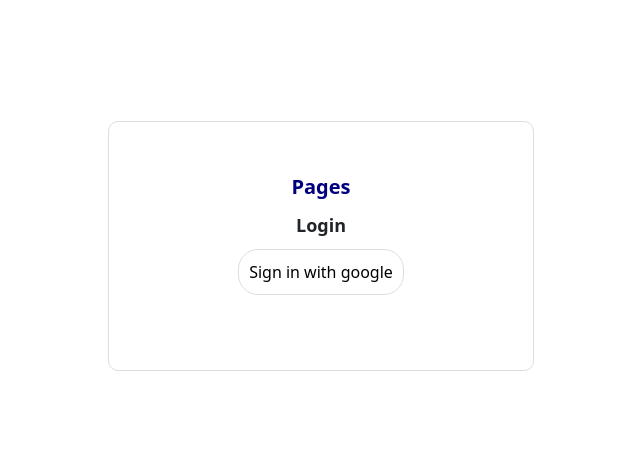
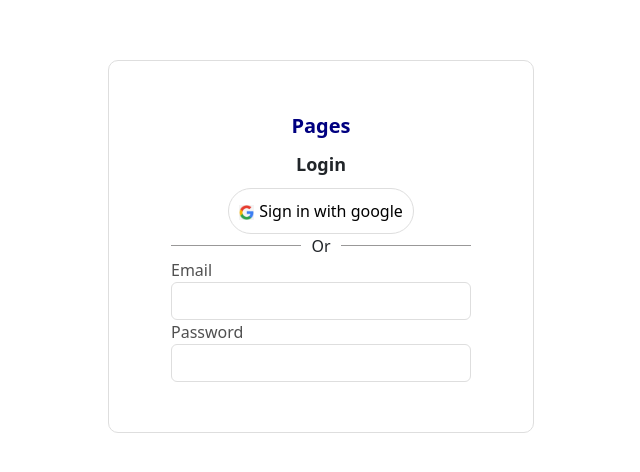
Before and after one commit to Yogesh-S98/pages, a React (Create React App) app: page / in a window 1280 px wide. Shown: the part 154-626 px from the top of the page, without its empty margins (319-959 px from the left). Built offline with nearby package versions, Linux system fonts and the light colour scheme.

Commit message:
some changes in profile

```diff
--- a/package.json
+++ b/package.json
@@ -6,6 +6,7 @@
     "@testing-library/jest-dom": "^5.17.0",
     "@testing-library/react": "^13.4.0",
     "@testing-library/user-event": "^13.5.0",
+    "axios": "^1.7.2",
     "bootstrap": "^5.3.3",
     "firebase": "^10.1.0",
     "react": "^18.2.0",
--- /dev/null
+++ b/src/common/auth.js
@@ -0,0 +1,8 @@
+import { useNavigate } from 'react-router-dom';
+
+const NavigateRoute = (path) => {
+  const navigate = useNavigate();
+  return () => navigate(path);
+};
+
+export default NavigateRoute;
--- a/src/common/profile.jsx
+++ b/src/common/profile.jsx
@@ -5,7 +5,8 @@
 import { Col, FloatingLabel, Modal } from "react-bootstrap";
 import { InputGroup, Form, Button } from "react-bootstrap";
 import edit from '../assets/pencil.svg';
-import NavBar from "../pages/landingpages/navbar";
+// import NavBar from "../pages/landingpages/navbar";
+// import ProfileAvatar from "./profileAvatar";
 
 
 function withParams(Component) {
@@ -126,18 +127,22 @@
                     style={{ display: 'none' }} // Hide the input
                     ref={this.inputRef} // Reference to the input element
                 />
-                <Col lg='2'>
+                <Col lg='2' className="rounded-div">
+                  <div style={{ display: 'inline-block', position: 'relative' }}>
                   <img
                     className="rounded-circle"
                     src={userProfile.avatar}
                     alt="setting-prf" width={100} height={100} />
                     <div
-                      className="d-flex justify-content-end">
-                      <div style={{ paddingRight: '30px', marginTop: '-30px' }}>
+                      style={{ position: 'absolute',
+                      bottom: '4%',
+                      right: '10%' }}>
+                      <div>
                         <img
                           className="cursor-pointer"
                           onClick={this.uploadProfile} src={edit} width={25}/>
                       </div>
+                    </div>
                     </div>
                 </Col>
                     <Col lg='8' className="p-2 pt-4">
--- a/src/googleSignIn/config.js
+++ b/src/googleSignIn/config.js
@@ -1,6 +1,6 @@
 import { initializeApp } from "firebase/app";
 // import {getStorage, ref} from 'firebase/storage';
-import {getAuth, GoogleAuthProvider, signInWithPopup} from 'firebase/auth';
+import {createUserWithEmailAndPassword, getAuth, GoogleAuthProvider, signInWithPopup} from 'firebase/auth';
 
 import {
     getFirestore,
@@ -39,8 +39,13 @@
 
 const provider = new GoogleAuthProvider();
 
+// export const signUpwithForm = async ({ email, password }) => {
+//    const res = await createUserWithEmailAndPassword(auth, email, password);
+//    console.log('dsfasf', res);
+//    return res;
+// }
+
 export const signInWithGoogle = async () => {
-    try {
         const res = await signInWithPopup(auth, provider);
         const user = res.user;
         const q = query(collection(db, "users"), where("uid", "==", user.uid));
@@ -54,15 +59,8 @@
                 avatar: user.photoURL
             });
         }
-        successNotification('Login successfully');
         const result = docs.docs.map((data) => data.data())[0];
         return result;
-    } catch (err) {
-        errorNotification('error');
-        console.error(err);
-        // show toaster
-        return err;
-    }
 };
 
 export const saveComment = async ({ postId, comment, userId }) => {
--- a/src/pages/authPages/login.js
+++ b/src/pages/authPages/login.js
@@ -1,27 +1,74 @@
-import React from 'react';
+import React, { useState } from 'react';
 import { signInWithGoogle} from '../../googleSignIn/config';
 import { useNavigate } from 'react-router-dom';
 import '../authPages/login.scss';
-import { Col } from 'react-bootstrap';
+import { InputGroup, Form, Button, Col } from "react-bootstrap";
+import { errorNotification } from '../../common/notification';
+
+const Line = ({ className }) => {
+  return <div className={className}></div>;
+};
 
 function Login() {
     const Navigate = useNavigate();
+    const [email, setEmail] = useState('');
+    const [password, setPassword] = useState('');
     // const [value,setValue] = useState('');
     const handleGoogleSingIn = async () => {
+      try {
         await signInWithGoogle().then(res => {
           localStorage.setItem('user', JSON.stringify(res));
           if (res) {
             Navigate('/home');
           }
         });
+      } catch (error) {
+        errorNotification('error');
+        Navigate('/login');
       }
+
+      }
+    // const createUser = async () => {
+    //   const res = await signUpwithForm(
+    //     email, password
+    //   );
+    //   console.log('dfasfa', res);
+    // }
     return (
-        <Col className='login-container' xs='10' lg='4'>
+      <Col className='login-container' xs='10' lg='4'>
           <div className='login-div'>
             <div className='block'>
               <div className='heading'>Pages</div>
               <div className='sub-heading'>Login</div>
-              <button onClick={handleGoogleSingIn} className='button'>Sign in with google</button>
+              <button onClick={handleGoogleSingIn} className='button'>
+                <img style={{ paddingRight: '5px' }} src={require('../../assets/Logo-google-icon-PNG.png')} width={20}/>Sign in with google
+              </button>
+              <div style={{ display: 'flex', alignItems: 'center', width: 300 }}>
+                <div style={{ marginRight: '10px' }} className='line'></div>
+                <div>Or</div>
+                <div style={{ marginLeft: '10px' }} className='line'></div>
+              </div>
+              <div className='text-start'>
+                      <label className="input-label">Email</label>
+                      <InputGroup>
+                        <Form.Control
+                          className="input-field"
+                          value={email}
+                          onChange={(e) => setEmail(e.target.value)}
+                          />
+                      </InputGroup>
+                      <label className="input-label">Password</label>
+                      <InputGroup>
+                        <Form.Control
+                          className="input-field"
+                          value={password}
+                          onChange={(e) => setPassword(e.target.value)}
+                          />
+                      </InputGroup>
+                      {/* <Button onClick={createUser()}>
+                        Login
+                      </Button> */}
+              </div>
             </div>
           </div>
         </Col>
--- a/src/pages/authPages/login.scss
+++ b/src/pages/authPages/login.scss
@@ -1,5 +1,5 @@
 .login-container {
-    height: 250px;
+    height:fit-content;
     position: absolute;
     top:0;
     bottom: 0;
@@ -32,7 +32,11 @@
     cursor: pointer;
     padding: 10px;
     background: white;
-    border-radius: 20px;
+    border-radius: 30px;
     border: 1px solid #dedede;
 }
+    .line {
+        flex: 1;
+        border-bottom: 1px solid #999898;
+      }
 }
--- a/src/pages/landingpages/home.jsx
+++ b/src/pages/landingpages/home.jsx
@@ -16,9 +16,7 @@
 import UploadPosts from "./uploadPost/uploadPost";
 import CommentsList from "./uploadPost/commentsList";
 import Loading from "../../common/loading";
-import { json } from "react-router-dom";
 import ProfileAvatar from "../../common/profileAvatar";
-// import { json } from "react-router-dom";
 
 
 function Home() {
```
Also changed, not shown: src/assets/Logo-google-icon-PNG.png (added), 1 other file (tests, documents, lock files or other folders).
